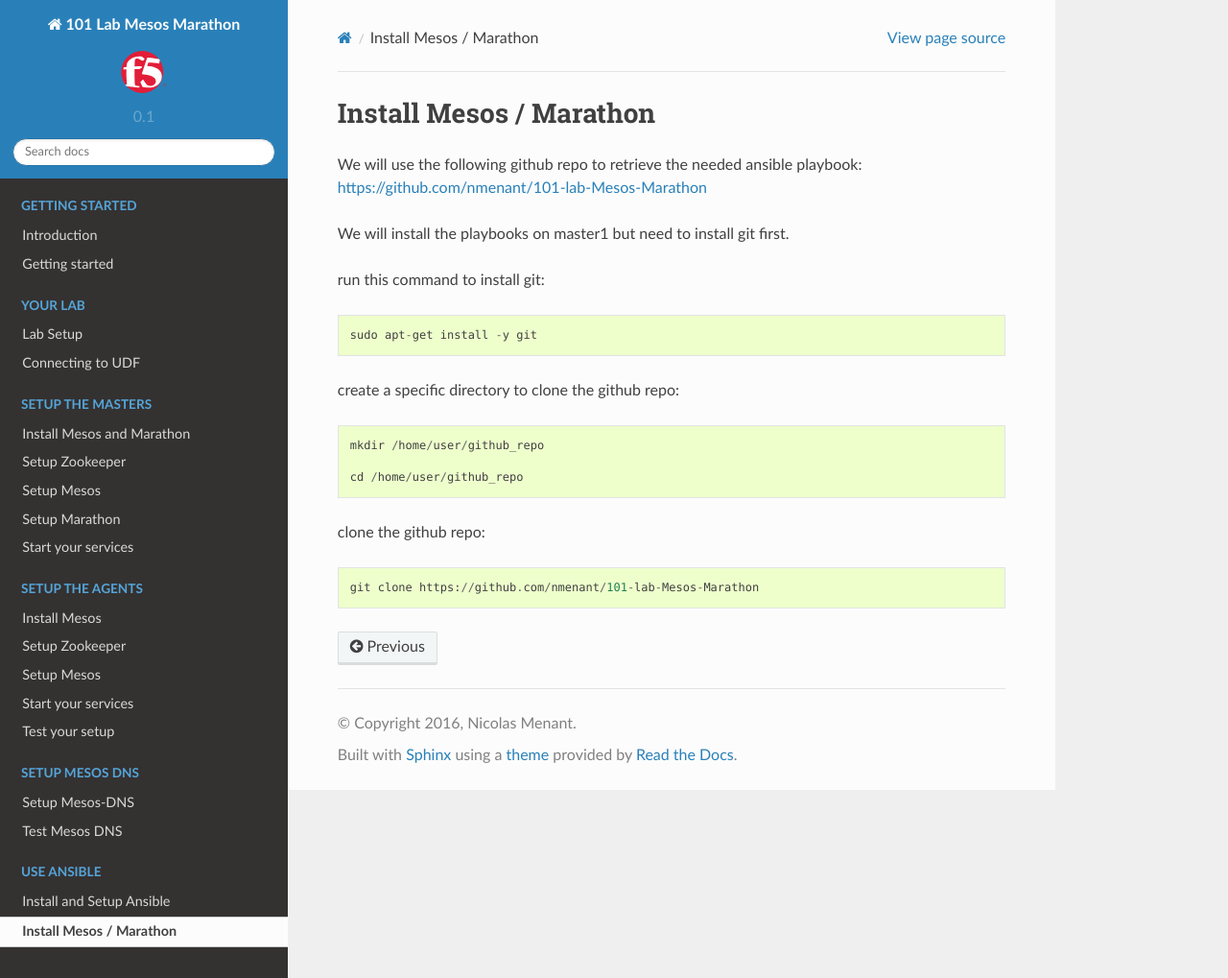
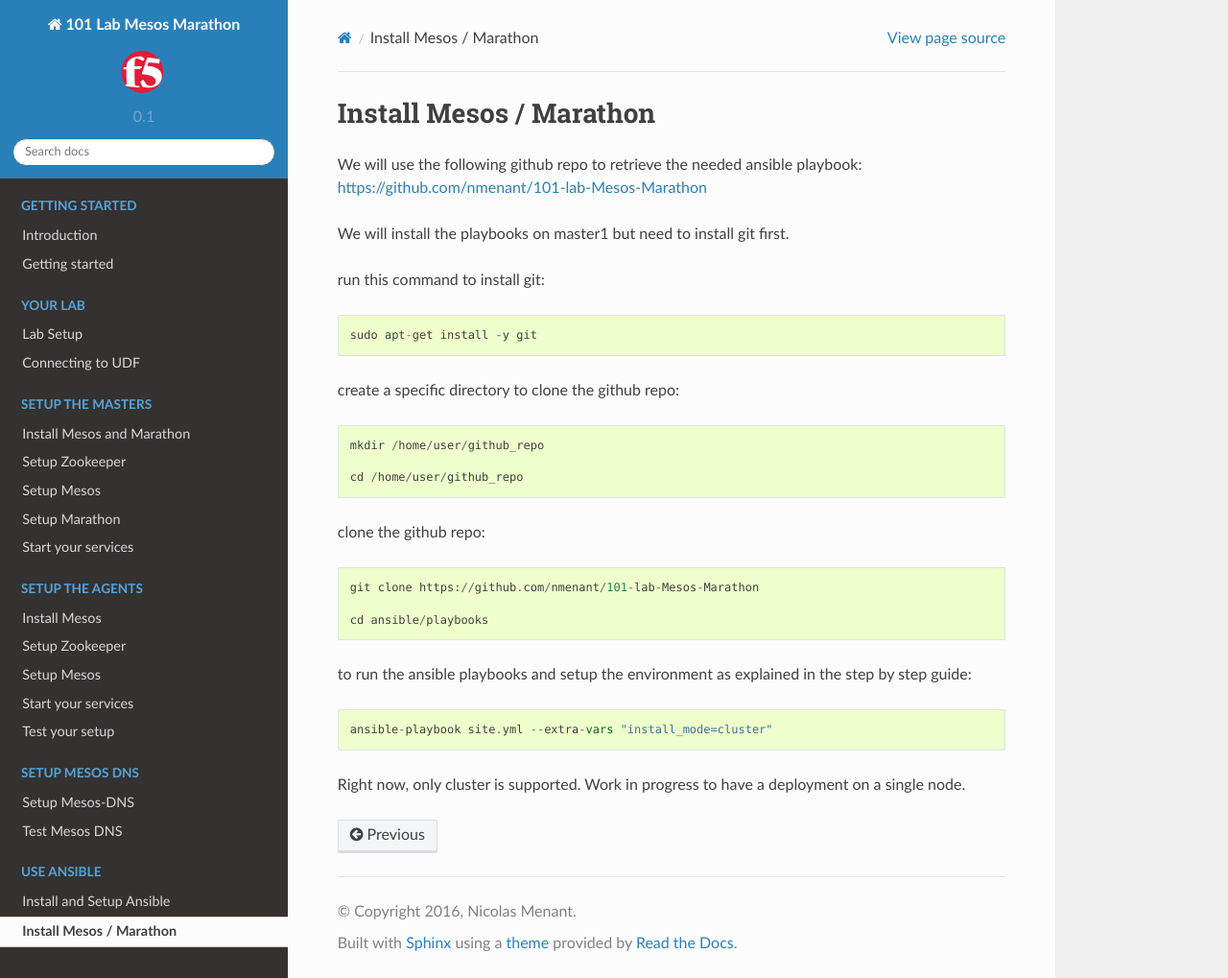
Before and after one commit to nmenant/f5-101-lab-Mesos-Marathon, a Sphinx documentation site: the page built from docs/ansible/ansible-install-playbooks.rst, in a window 1280 px wide and 1019 px high. Shown: the whole window at 96% size. Built offline with Sphinx 7.4.7 and the Read the Docs theme 2.0.0, drawn with Linux system fonts in a browser that asks for light colours.

```diff
--- a/docs/ansible/ansible-install-playbooks.rst
+++ b/docs/ansible/ansible-install-playbooks.rst
@@ -26,3 +26,15 @@
 ::
 
 	git clone https://github.com/nmenant/101-lab-Mesos-Marathon
+
+	cd ansible/playbooks
+
+to run the ansible playbooks and setup the environment as explained in the step by step guide:
+
+::
+
+	ansible-playbook site.yml --extra-vars "install_mode=cluster"
+
+
+
+Right now, only cluster is supported. Work in progress to have a deployment on a single node.
```
Also changed, not shown: 4 other files.
